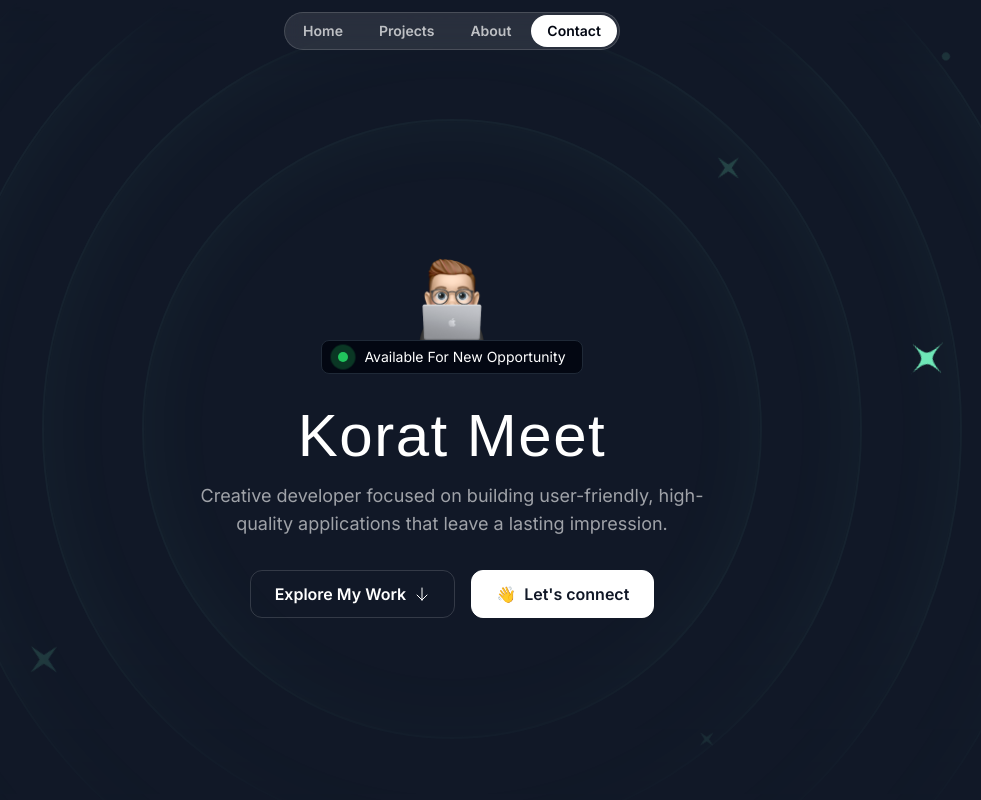
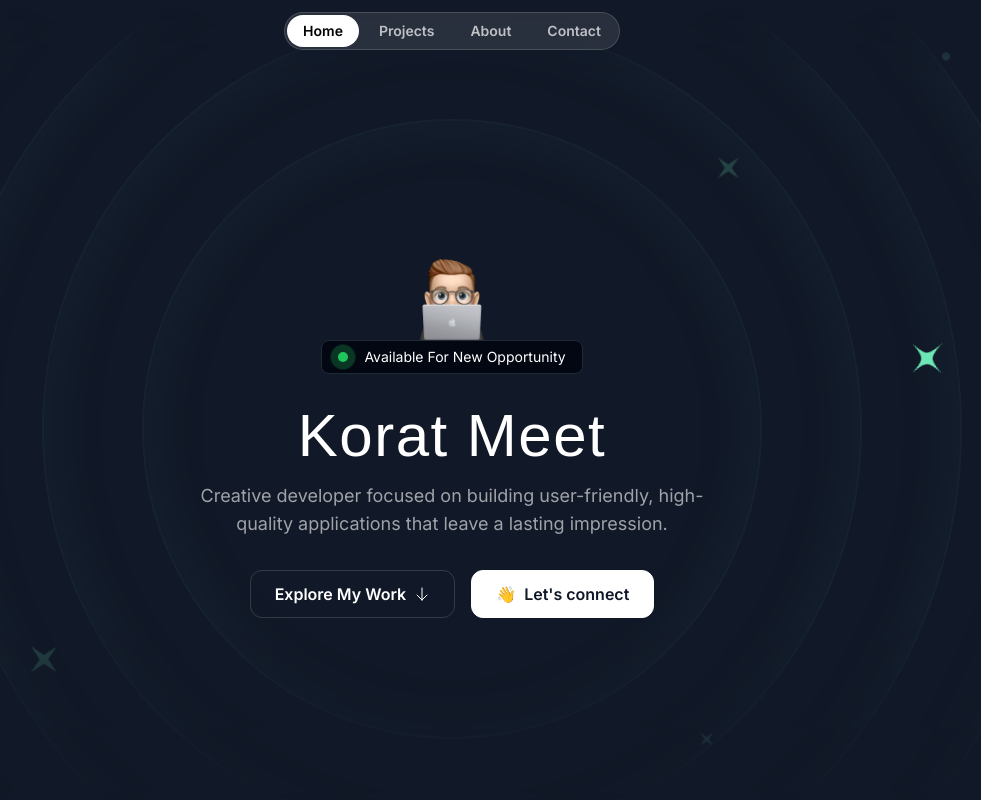
Before and after one commit to Meetkorat38/Portfolio, a Next.js app: page / in a window 1280 px wide. Shown: the top 800 px of the page, without its empty margins (188-1169 px from the left). Built offline with nearby package versions, Linux system fonts and the light colour scheme; a web font is replaced by a local one.

Commit message:
changes header section

```diff
--- a/src/app/globals.css
+++ b/src/app/globals.css
@@ -4,7 +4,7 @@
 
 @layer base {
   .nav-item {
-    @apply px-4 py-1.5  text-white/70 text-sm font-semibold rounded-full font-sans hover:bg-white/10 hover:text-white transition duration-300;
+    @apply px-4 py-1.5  text-white/70 text-sm font-semibold rounded-full font-sans  transition duration-300 ;
   }
 }
 
--- a/src/sections/Header.tsx
+++ b/src/sections/Header.tsx
@@ -1,19 +1,42 @@
+"use client"
+
+import { useState } from "react";
+
 export const Header = () => {
+  const [activeButton, setActiveButton] = useState<string>('home');
+
+  const handleClick = (button:string) => {
+    setActiveButton(button);
+  };
+
   return (
-    <div className="flex justify-center items-center fixed w-full  top-3 z-30">
+    <div className="flex justify-center items-center fixed w-full top-3 z-30">
       <nav className="flex gap-1 p-0.5 border border-white/15 rounded-full bg-white/10 backdrop-blur">
-        <a href="#" className="nav-item ">
+        <a
+          href="#"
+          className={`nav-item ${activeButton === 'home' ? 'bg-white text-black' : ''}`}
+          onClick={() => handleClick('home')}
+        >
           Home
         </a>
-        <a href="#projects" className="nav-item">
+        <a
+          href="#projects"
+          className={`nav-item ${activeButton === 'projects' ? 'bg-white text-black' : ''}`}
+          onClick={() => handleClick('projects')}
+        >
           Projects
         </a>
-        <a href="#about" className="nav-item">
+        <a
+          href="#about"
+          className={`nav-item ${activeButton === 'about' ? 'bg-white text-black' : ''}`}
+          onClick={() => handleClick('about')}
+        >
           About
         </a>
         <a
           href="#contact"
-          className="nav-item bg-white text-gray-950 hover:bg-white/70 hover:text-gray-900"
+          className={`nav-item ${activeButton === 'contact' ? 'bg-white text-black' : ''}`}
+          onClick={() => handleClick('contact')}
         >
           Contact
         </a>
--- a/src/sections/Projects.tsx
+++ b/src/sections/Projects.tsx
@@ -67,7 +67,7 @@ export const ProjectsSection = () => {
           {portfolioProjects.map((project, index) => (
             <div
               key={project.title}
-              className="  "
+              className=""
               // style={{ top: `calc(56px + ${index * 20}px)` }}
             >
               <div className="bg-gray-800 px-8 pt-8 md:pt-12 md:px-10 rounded-3xl relative z-0 overflow-hidden after:z-10 after:content-[''] after:pointer-events-none after:absolute after:inset-0 after:outline after:outline-2 after:-outline-offset-2 after:rounded-3xl after:outline-white/20 lg:pt-16 lg:px-20">
```
